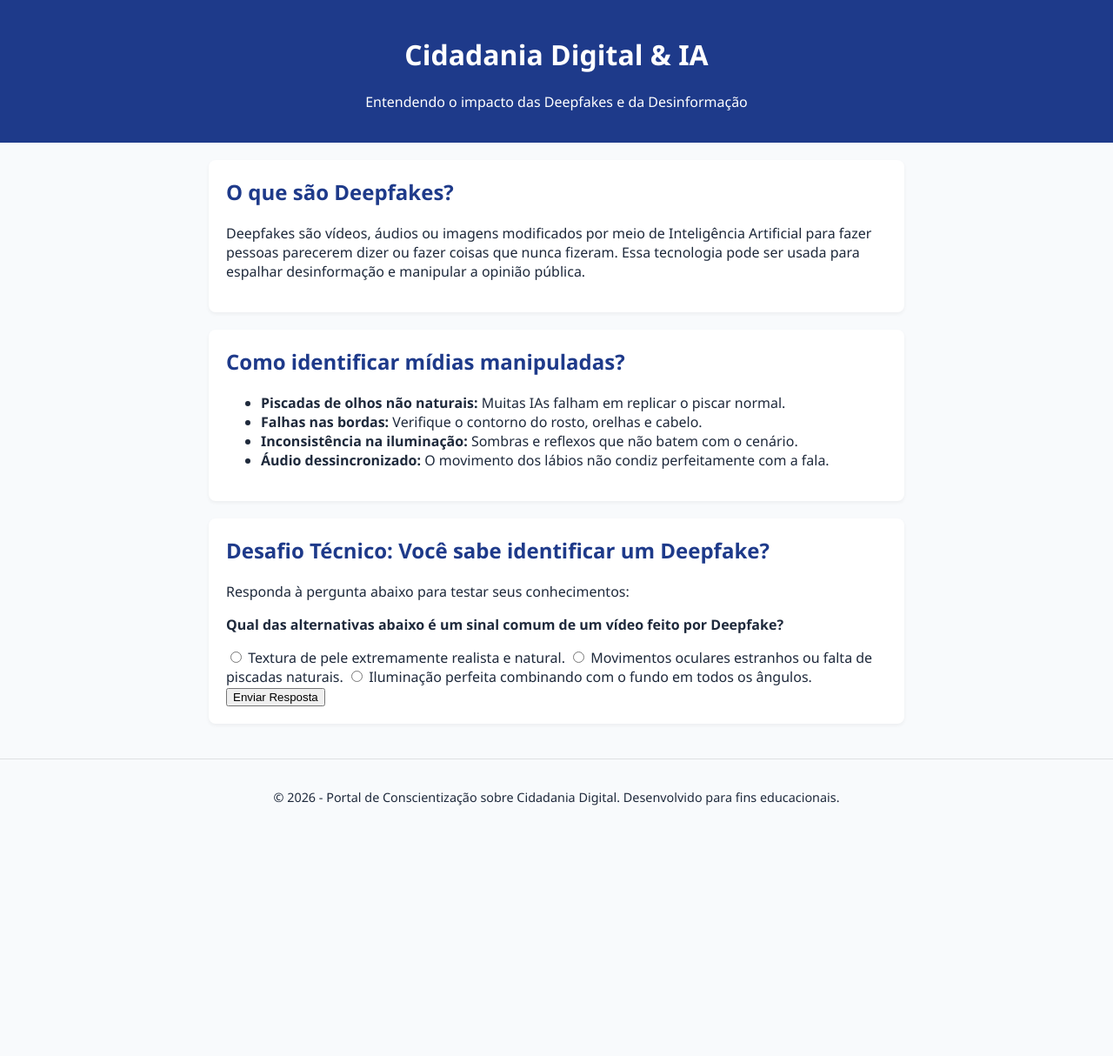
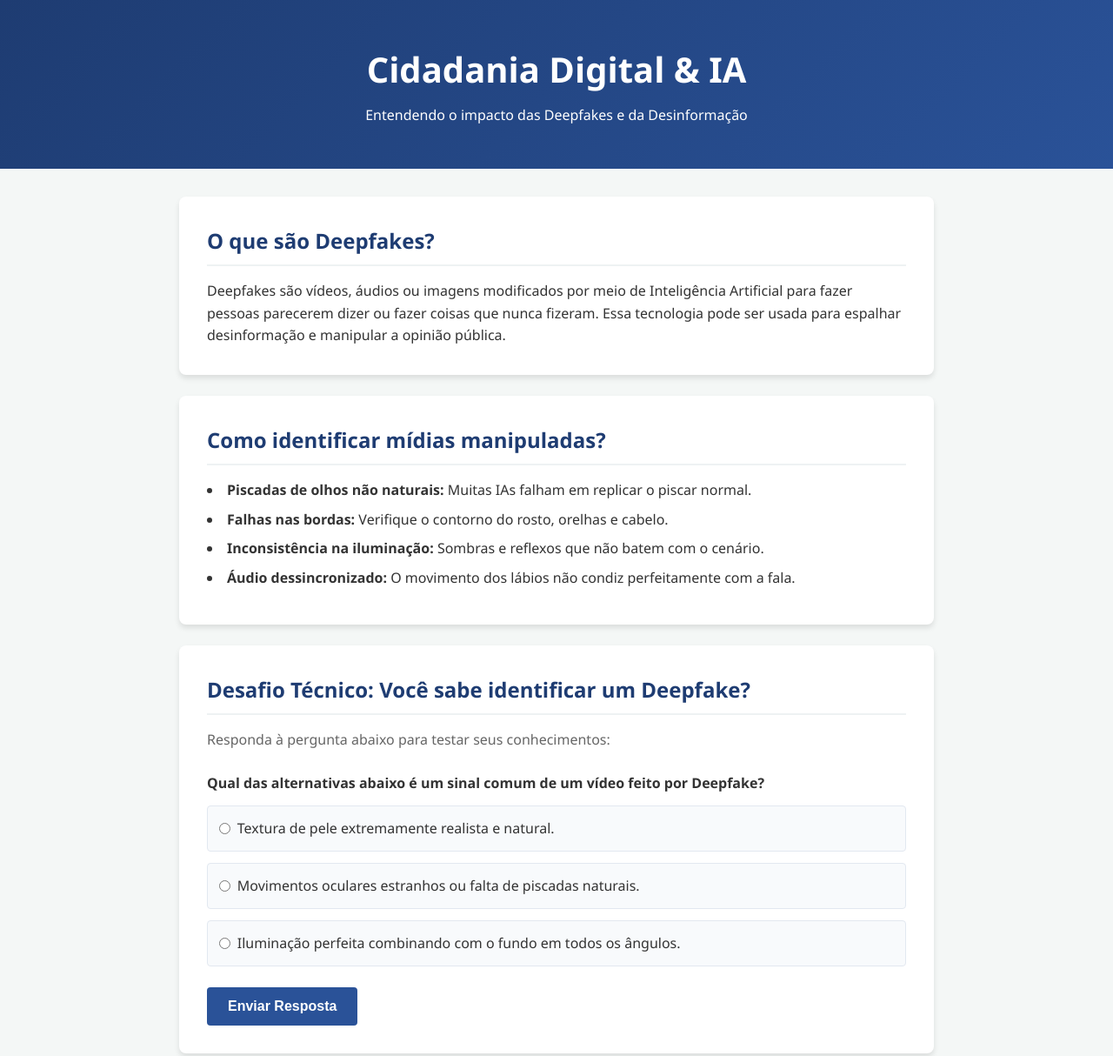
Before and after one commit to thiagogauze-web/-cidadaniadigital2026-, a plain HTML site: page index.html in a window 1280 px wide. Shown: the top 1214 px of the page at 87% size. Before the commit the page ends 960 px from the top, so only its background shows below. Drawn offline with Linux system fonts and the light colour scheme.

Commit message:
Update style.css

```diff
--- a/style.css
+++ b/style.css
@@ -1,119 +1,150 @@
-/* Variáveis de cores para garantir consistência e fácil manutenção */
-:root {
-    --cor-principal: #1e3a8a;
-    --cor-secundaria: #3b82f6;
-    --cor-fundo: #f8fafc;
-    --cor-texto: #1e293b;
-    --cor-card: #ffffff;
-}
-
-/* Modo Escuro (Acessibilidade) */
-body.dark-mode {
-    --cor-principal: #3b82f6;
-    --cor-secundaria: #60a5fa;
-    --cor-fundo: #0f172a;
-    --cor-texto: #f1f5f9;
-    --cor-card: #1e293b;
+/* Configurações Globais */
+* {
+    margin: 0;
+    padding: 0;
+    box-sizing: border-box;
 }
 
 body {
     font-family: 'Segoe UI', Tahoma, Geneva, Verdana, sans-serif;
-    background-color: var(--cor-fundo);
-    color: var(--cor-texto);
-    margin: 0;
-    padding: 0;
-    transition: background-color 0.3s, color 0.3s;
+    line-height: 1.6;
+    background-color: #f4f7f6;
+    color: #333333;
 }
 
-header {
-    background-color: var(--cor-principal);
-    color: white;
-    padding: 20px;
+/* Cabeçalho */
+.main-header {
+    background: linear-gradient(135deg, #1e3c72, #2a5298);
+    color: #ffffff;
     text-align: center;
-    position: relative;
+    padding: 3rem 1rem;
 }
 
-#btn-acessibilidade {
-    position: absolute;
-    top: 20px;
-    right: 20px;
-    padding: 8px 12px;
-    background-color: var(--cor-secundaria);
+.main-header h1 {
+    font-size: 2.5rem;
+    margin-bottom: 0.5rem;
+}
+
+/* Container Principal com Flexbox */
+.container {
+    max-width: 900px;
+    margin: 2rem auto;
+    padding: 0 1rem;
+    display: flex;
+    flex-direction: column;
+    gap: 1.5rem;
+}
+
+/* Cartões de Conteúdo */
+.card {
+    background-color: #ffffff;
+    border-radius: 8px;
+    padding: 2rem;
+    box-shadow: 0 4px 6px rgba(0, 0, 0, 0.1);
+}
+
+.card h2 {
+    color: #1e3c72;
+    margin-bottom: 1rem;
+    border-bottom: 2px solid #eef2f3;
+    padding-bottom: 0.5rem;
+}
+
+.card ul {
+    list-style-position: inside;
+    margin-top: 1rem;
+}
+
+.card li {
+    margin-bottom: 0.5rem;
+}
+
+/* Formulário e Quiz */
+.quiz-instruction {
+    margin-bottom: 1.5rem;
+    color: #666;
+}
+
+.question-container {
+    display: flex;
+    flex-direction: column;
+    gap: 0.8rem;
+    margin-bottom: 1.5rem;
+}
+
+.radio-label {
+    display: flex;
+    align-items: center;
+    gap: 0.5rem;
+    cursor: pointer;
+    background-color: #f8fafc;
+    padding: 0.8rem;
+    border: 1px solid #e2e8f0;
+    border-radius: 4px;
+    transition: background 0.2s;
+}
+
+.radio-label:hover {
+    background-color: #edf2f7;
+}
+
+.btn-submit {
+    background-color: #2a5298;
     color: white;
     border: none;
-    border-radius: 4px;
-    cursor: pointer;
-}
-
-main {
-    max-width: 800px;
-    margin: 20px auto;
-    padding: 0 15px;
-    display: flex;
-    flex-direction: column;
-    gap: 20px; /* Espaçamento entre as seções usando Flexbox */
-}
-
-section {
-    background-color: var(--cor-card);
-    padding: 20px;
-    border-radius: 8px;
-    box-shadow: 0 2px 4px rgba(0,0,0,0.05);
-}
-
-h2 {
-    color: var(--cor-principal);
-    margin-top: 0;
-}
-
-button#btn-enviar {
-    margin-top: 15px;
-    padding: 10px 20px;
-    background-color: var(--cor-principal);
-    color: white;
-    border: none;
+    padding: 0.8rem 1.5rem;
+    font-size: 1rem;
     border-radius: 4px;
     cursor: pointer;
     font-weight: bold;
+    transition: background 0.2s;
 }
 
-button:hover {
-    opacity: 0.9;
+.btn-submit:hover {
+    background-color: #1e3c72;
+}
+
+/* Área de Resultado */
+.result-box {
+    margin-top: 1.5rem;
+    padding: 1rem;
+    border-radius: 4px;
+    font-weight: bold;
+}
+
+.result-box.correct {
+    background-color: #d4edda;
+    color: #155724;
+    border: 1px solid #c3e6cb;
+}
+
+.result-box.incorrect {
+    background-color: #f8d7da;
+    color: #721c24;
+    border: 1px solid #f5c6cb;
 }
 
 .hidden {
     display: none;
 }
 
-#resultado-quiz {
-    margin-top: 15px;
-    padding: 15px;
-    border-radius: 4px;
-    font-weight: bold;
+/* Rodapé */
+.main-footer {
+    text-align: center;
+    padding: 1.5rem;
+    background-color: #1e3c72;
+    color: #ffffff;
+    margin-top: 3rem;
+    font-size: 0.9rem;
 }
 
-.sucesso { background-color: #dcfce7; color: #166534; }
-.erro { background-color: #fee2e2; color: #991b1b; }
+/* Responsividade (Telas menores/Celulares) */
+@media (max-width: 600px) {
+    .main-header h1 {
+        font-size: 1.8rem;
+    }
 
-footer {
-    text-align: center;
-    padding: 20px;
-    margin-top: 40px;
-    font-size: 0.9rem;
-    border-top: 1px solid rgba(0,0,0,0.1);
-}
-
-/* Responsividade (Media Queries para telas móveis) */
-@media (max-width: 600px) {
-    header {
-        padding: 40px 15px 20px 15px;
-    }
-    #btn-acessibilidade {
-        position: static;
-        margin-top: 10px;
-        display: inline-block;
-    }
-    main {
-        margin: 10px auto;
+    .card {
+        padding: 1.2rem;
     }
 }
```
